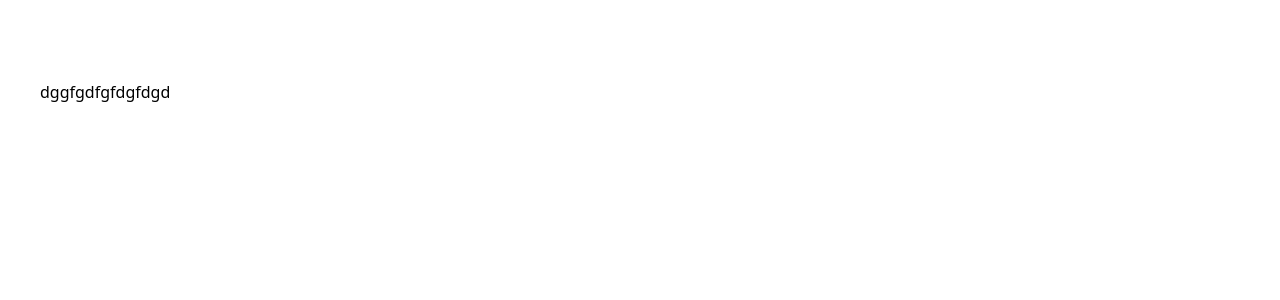
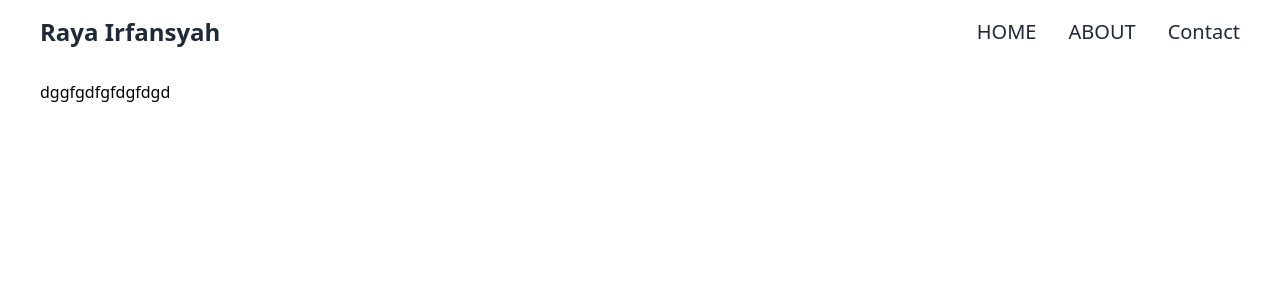
Before and after one commit to RayaIrf/project-raya, a React (Vite) app: page /home/1 in a window 1280 px wide. Shown: the top 300 px of the page. Built offline with nearby package versions, Linux system fonts and the light colour scheme.

Commit message:
add navbar

```diff
--- a/src/assets/components/Navbar/Navbar.jsx
+++ b/src/assets/components/Navbar/Navbar.jsx
@@ -8,28 +8,28 @@ const Navbar = () => {
     ];
     let [open, setOpen]=useState(false);
     return (
-        // <div className="shadow-wd w-full fixed top-0 left-0">
-        //     <div className="md:flex items-center justify-between bg-white py-4 md:px-10 px-7">
-        //         <div className="font-bold text-2xl cursor-pointer flex items-center font[Poppins] text-gray-800">
-        //             Raya Irfansyah
-        //         </div>
+        <div className="shadow-wd w-full fixed top-0 left-0">
+            <div className="md:flex items-center justify-between bg-white py-4 md:px-10 px-7">
+                <div className="font-bold text-2xl cursor-pointer flex items-center font[Poppins] text-gray-800">
+                    Raya Irfansyah
+                </div>
 
-        //         <div onClick={()=>setOpen(!open)} className="text-3xl absolute right-8 top-6 cursor-pointer md:hidden">
-        //         <ion-icon name={open ? 'close':'menu'}></ion-icon>
-        //         </div>
+                <div onClick={()=>setOpen(!open)} className="text-3xl absolute right-8 top-6 cursor-pointer md:hidden">
+                <ion-icon name={open ? 'close':'menu'}></ion-icon>
+                </div>
 
-        //         <ul className={`md:flex md:items-center md:pb-0 absolute md:static bg-white md:z-auto z-[-1] left-0 w-full md:w-auto md:pl-0 pl-9 transition-all duration-500 ease-in ${open ? 'opacity-100':'top-[-490px]'} md:opacity-100 opacity-0 `}>
-        //             {
-        //                 Links.map((link)=>(
-        //                     <li key={link.name} className="md:ml-8 text-xl md:my-0 my-7">
-        //                         <a href={link.link} className="text-gray-800 hover:text-gray-400 duration-500">{link.name}</a>
-        //                     </li>
-        //                 ))
-        //             }
-        //         </ul>
-        //     </div>
-        // </div>
-        <div className="bg-transparent absolute top-0 left-0 w-full flex items-center z-10"></div>
+                <ul className={`md:flex md:items-center md:pb-0 absolute md:static bg-white md:z-auto z-[-1] left-0 w-full md:w-auto md:pl-0 pl-9 transition-all duration-500 ease-in ${open ? 'opacity-100':'top-[-490px]'} md:opacity-100 opacity-0 `}>
+                    {
+                        Links.map((link)=>(
+                            <li key={link.name} className="md:ml-8 text-xl md:my-0 my-7">
+                                <a href={link.link} className="text-gray-800 hover:text-gray-400 duration-500">{link.name}</a>
+                            </li>
+                        ))
+                    }
+                </ul>
+            </div>
+        </div>
+        // <div className="bg-transparent absolute top-0 left-0 w-full flex items-center z-10"></div>
         )
 }
 
```
